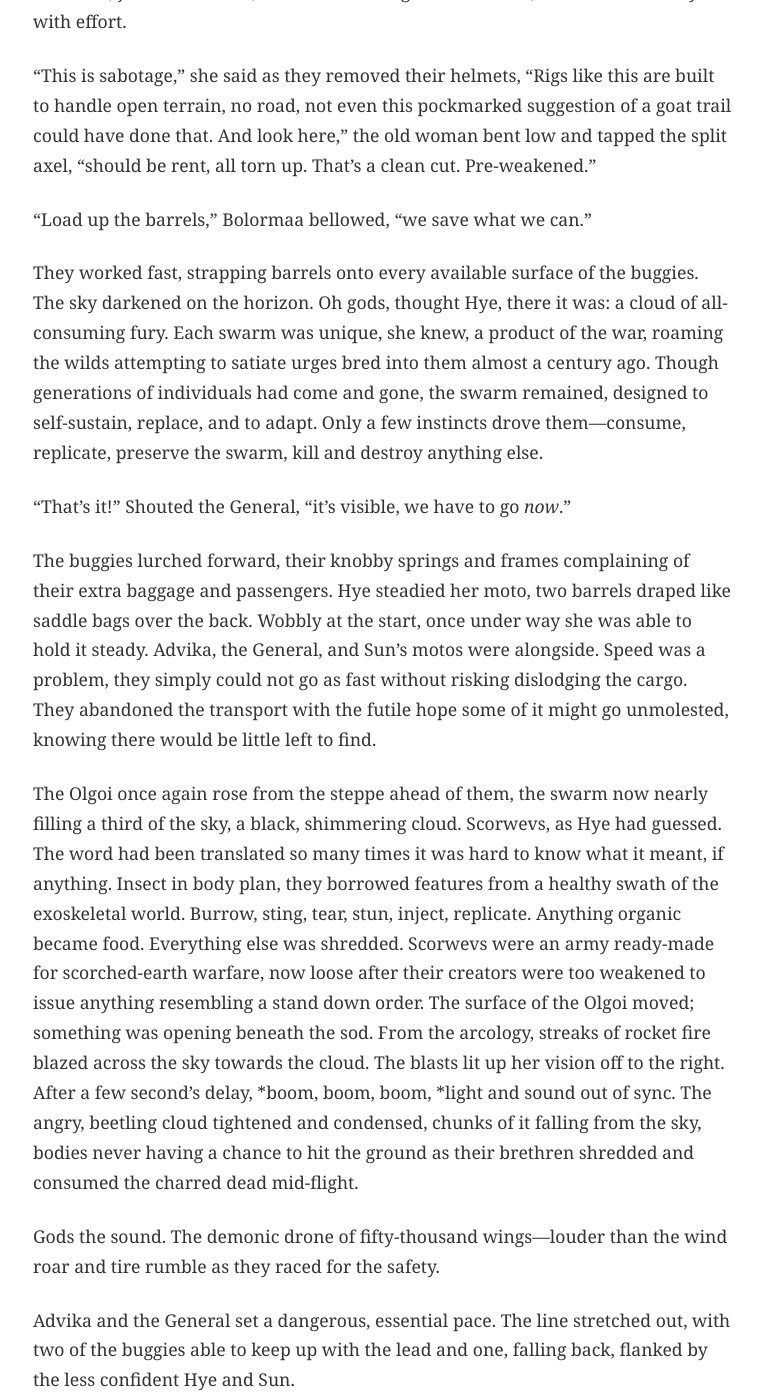
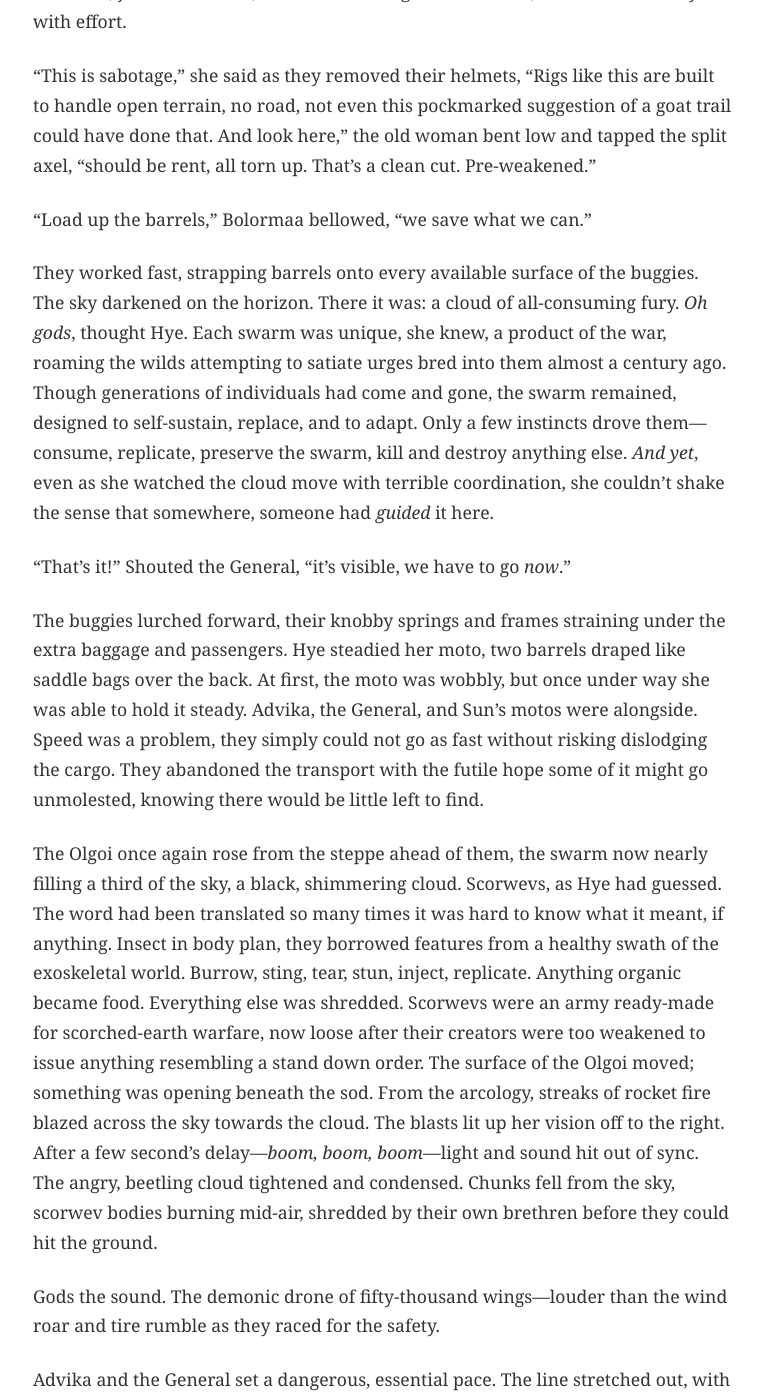
Before and after one commit to kmunki/kmunki.github.io, a Jekyll site: the page built from _fiction/violet/019-chapter-09.md, in a window 1280 px wide and 1400 px high, scrolled down 706 px. Shown: the whole window, without its empty margins (257-1019 px from the left). Built offline with Jekyll 4.4.1, drawn with Linux system fonts in a browser that asks for light colours; some of the changed text lies outside the part shown.

Commit message:
Polish Ch 9: Clarity, characterization, and pacing
🤖 Generated with Claude Code

Co-Authored-By: Claude <noreply@anthropic.com>

```diff
--- a/_fiction/violet/019-chapter-09.md
+++ b/_fiction/violet/019-chapter-09.md
@@ -17,19 +17,19 @@ When they arrived, her expression was dour. The transport was not late, it was s
 
 “Load up the barrels,” Bolormaa bellowed, “we save what we can.”
 
-They worked fast, strapping barrels onto every available surface of the buggies. The sky darkened on the horizon. Oh gods, thought Hye, there it was: a cloud of all-consuming fury. Each swarm was unique, she knew, a product of the war, roaming the wilds attempting to satiate urges bred into them almost a century ago. Though generations of individuals had come and gone, the swarm remained, designed to self-sustain, replace, and to adapt. Only a few instincts drove them—consume, replicate, preserve the swarm, kill and destroy anything else.
+They worked fast, strapping barrels onto every available surface of the buggies. The sky darkened on the horizon. There it was: a cloud of all-consuming fury. *Oh gods*, thought Hye. Each swarm was unique, she knew, a product of the war, roaming the wilds attempting to satiate urges bred into them almost a century ago. Though generations of individuals had come and gone, the swarm remained, designed to self-sustain, replace, and to adapt. Only a few instincts drove them—consume, replicate, preserve the swarm, kill and destroy anything else. *And yet*, even as she watched the cloud move with terrible coordination, she couldn't shake the sense that somewhere, someone had *guided* it here.
 
 “That’s it!” Shouted the General, “it’s visible, we have to go *now*.”
 
-The buggies lurched forward, their knobby springs and frames complaining of their extra baggage and passengers. Hye steadied her moto, two barrels draped like saddle bags over the back. Wobbly at the start, once under way she was able to hold it steady. Advika, the General, and Sun’s motos were alongside. Speed was a problem, they simply could not go as fast without risking dislodging the cargo. They abandoned the transport with the futile hope some of it might go unmolested, knowing there would be little left to find.
+The buggies lurched forward, their knobby springs and frames straining under the extra baggage and passengers. Hye steadied her moto, two barrels draped like saddle bags over the back. At first, the moto was wobbly, but once under way she was able to hold it steady. Advika, the General, and Sun’s motos were alongside. Speed was a problem, they simply could not go as fast without risking dislodging the cargo. They abandoned the transport with the futile hope some of it might go unmolested, knowing there would be little left to find.
 
-The Olgoi once again rose from the steppe ahead of them, the swarm now nearly filling a third of the sky, a black, shimmering cloud. Scorwevs, as Hye had guessed. The word had been translated so many times it was hard to know what it meant, if anything. Insect in body plan, they borrowed features from a healthy swath of the exoskeletal world. Burrow, sting, tear, stun, inject, replicate. Anything organic became food. Everything else was shredded. Scorwevs were an army ready-made for scorched-earth warfare, now loose after their creators were too weakened to issue anything resembling a stand down order. The surface of the Olgoi moved; something was opening beneath the sod. From the arcology, streaks of rocket fire blazed across the sky towards the cloud. The blasts lit up her vision off to the right. After a few second’s delay, *boom, boom, boom, *light and sound out of sync. The angry, beetling cloud tightened and condensed, chunks of it falling from the sky, bodies never having a chance to hit the ground as their brethren shredded and consumed the charred dead mid-flight.
+The Olgoi once again rose from the steppe ahead of them, the swarm now nearly filling a third of the sky, a black, shimmering cloud. Scorwevs, as Hye had guessed. The word had been translated so many times it was hard to know what it meant, if anything. Insect in body plan, they borrowed features from a healthy swath of the exoskeletal world. Burrow, sting, tear, stun, inject, replicate. Anything organic became food. Everything else was shredded. Scorwevs were an army ready-made for scorched-earth warfare, now loose after their creators were too weakened to issue anything resembling a stand down order. The surface of the Olgoi moved; something was opening beneath the sod. From the arcology, streaks of rocket fire blazed across the sky towards the cloud. The blasts lit up her vision off to the right. After a few second's delay—*boom, boom, boom*—light and sound hit out of sync. The angry, beetling cloud tightened and condensed. Chunks fell from the sky, scorwev bodies burning mid-air, shredded by their own brethren before they could hit the ground.
 
 Gods the sound. The demonic drone of fifty-thousand wings—louder than the wind roar and tire rumble as they raced for the safety.
 
 Advika and the General set a dangerous, essential pace. The line stretched out, with two of the buggies able to keep up with the lead and one, falling back, flanked by the less confident Hye and Sun.
 
-Hye could feel the moto struggling, the shocks groaned with every boulder and her own arms burning with the effort to keep it steady. In front of her, the laggard buggy shuttered hard and was, in an instant, a cloud of dust. Hye shot past. The front tire had blown, now just dragging a rim. Hye looked at the swarm, then to the buggy. She waved Sun on and slammed on the breaks, nearly rolling the moto in the effort to turn around. She roared back to the buggy and pulled along side.
+Hye could feel the moto struggling, the shocks groaned with every boulder and her own arms burning with the effort to keep it steady. In front of her, the laggard buggy shuttered hard and was, in an instant, a cloud of dust. Hye shot past. The front tire had blown, now just dragging a rim. Hye looked at the swarm, then to the buggy. She thought of the boy's face—the frozen terror—and waved Sun on. She slammed on the breaks, nearly rolling the moto in the effort to turn around. She roared back to the buggy and pulled along side.
 
 She flipped up her face shield, “Come on! Get on!” She screamed over the monstrous din. More explosions pounded above them. The buggy driver had eyes only for the barrels. She pointed at the swarm. The boy—he was only a boy, she saw now—froze, his eyes wide. She clambered off her bike and dragged him out of the buggy. Get on, she bellowed as she strained to right the moto. Get on! He swung a leg over and held onto her. Hye cranked the accelerator and they rolled forward with horrible slowness. Too much weight, too much momentum, they would die on the steppe together, grub food.
 
@@ -47,7 +47,7 @@ The barrels! She reached back to flip the latch to unclasp the barrels. The boy
 
 Among the overwhelming noise of crackling of carapaces and detonations a new sound—another engine.
 
-Somehow Sifu Advika Shidao was there on her jet black moto. She pulled along side, the two motos all but touching.
+Somehow Sifu Advika Shidao was there on her jet black moto, her hands steady on the grips despite the swarm's terrible noise, her moto positioned with the precision of someone who had executed this maneuver a thousand times in training. She pulled along side, the two motos all but touching.
 
 “You aren’t going to make it! Jump! Jump!” She screamed at the boy.
 
@@ -81,7 +81,7 @@ It was enough.
 
 The jet black bike flew through the gap, just nicking each side. Advika sent the bike into a slide to keep from pancaking them on the far side of the wall. The doors closed with a boom, dozens of scorewevs crushed between them. In an instant the roar of the swarm outside was all but inaudible. The few that made their way inside were easy targets. Wails of anguish and relief came from Bolormaa. She half stumbled half ran, pulling the boy off the moto, ignoring his groans of agony and embracing him. Hye could hear her uttering something through her sobs in Mongolian, the same phrases repeated over and over.
 
-As Bolormaa held the boy Sun and Hye helped Advika up. Her left leg was mangled and left elbow broken. A divot the size of a lemon had been taken out of her right side, scorwev bite. Bolormaa looked up at the battered old woman with awe then buried her face in the boy’s shoulder, now weeping yet still speaking the repeating words.
+As Bolormaa held the boy Sun and Hye helped Advika up. Her left leg was mangled and left elbow broken. A chunk the size of a lemon had been taken out of her right side, scorwev bite. Bolormaa looked up at the battered old woman with awe then buried her face in the boy’s shoulder, now weeping yet still speaking the repeating words.
 
 “That was a terrible idea,” said the Sifu to her students, “Hye you made me scratch my moto.”
 
@@ -91,7 +91,7 @@ As Bolormaa held the boy Sun and Hye helped Advika up. Her left leg was mangled
 
 “What is she saying,” the General asked, noting Bolormaa’s extreme reaction.
 
-“My boy my boy,” Advika said, “thank you my boy you saved my boy.”
+Bolormaa half-stumbled to the moto, pulling the boy into her arms. She was sobbing, repeating words in Mongolian that Advika softly translated: *"My boy, my boy. Thank you for my boy."*
 
 ---
 
```
